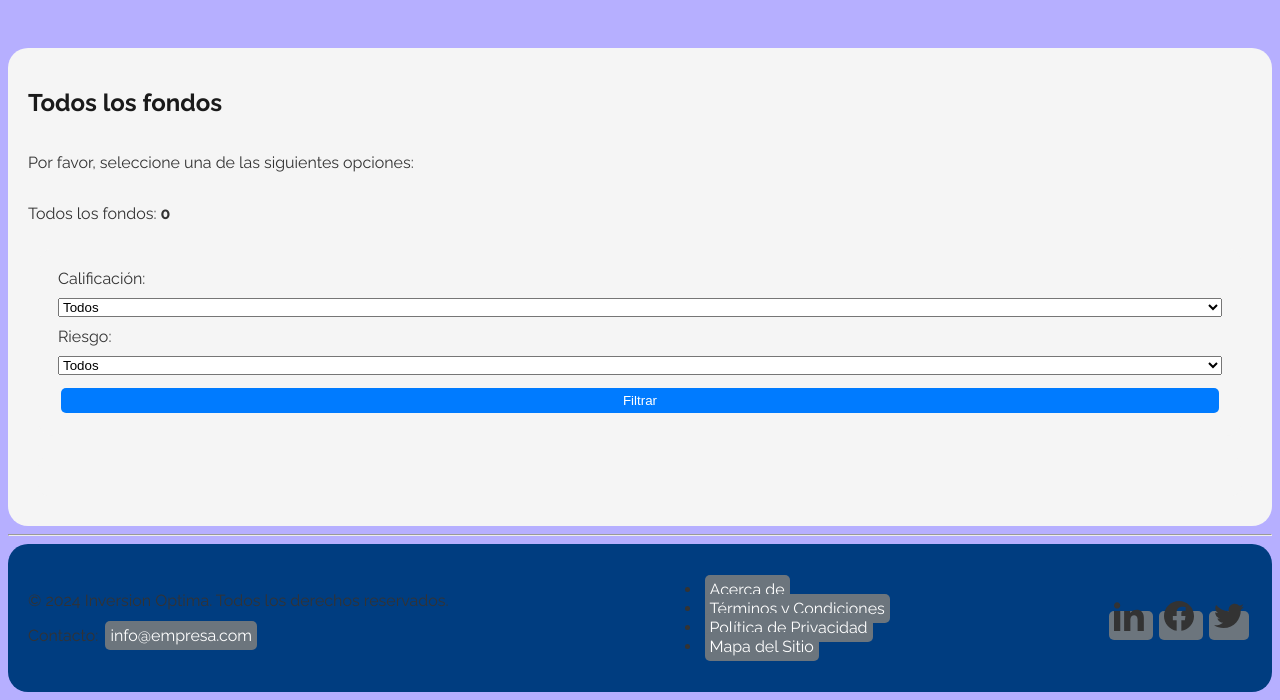
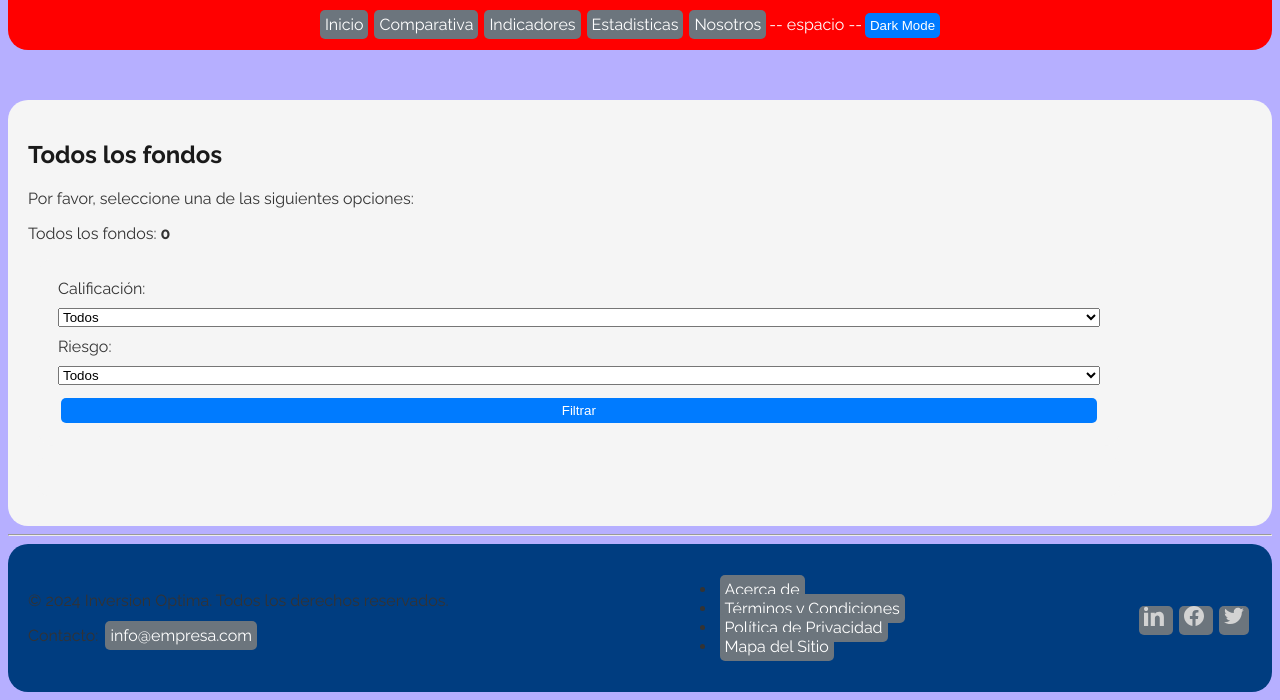
Before and after one commit to Darkcom-Dev/inversion_optima, a Django app: page / in a window 1280 px wide. Shown: the part 252-952 px from the top of the page. Run offline with Django 4.2, Linux system fonts and the light colour scheme; data that the repository does not hold is empty.

Commit message:
Mejorando el CSS y la responsividad de la página

```diff
--- /dev/null
+++ b/fic_benchmark/static/fic_benchmark/scroll_to_top.js
@@ -0,0 +1,19 @@
+// Get the button:
+let mybutton = document.getElementById("myBtn");
+
+// When the user scrolls down 20px from the top of the document, show the button
+window.onscroll = function() {scrollFunction()};
+
+function scrollFunction() {
+  if (document.body.scrollTop > 20 || document.documentElement.scrollTop > 20) {
+    mybutton.style.display = "block";
+  } else {
+    mybutton.style.display = "none";
+  }
+}
+
+// When the user clicks on the button, scroll to the top of the document
+function topFunction() {
+  document.body.scrollTop = 0; // For Safari
+  document.documentElement.scrollTop = 0; // For Chrome, Firefox, IE and Opera
+}
--- a/fic_benchmark/static/fic_benchmark/style.css
+++ b/fic_benchmark/static/fic_benchmark/style.css
@@ -103,16 +95,7 @@
     color: var(--primary-button-text);
 }
 
-nav{
-    display: flex;
-    flex-direction: row;
-    justify-content: space-between;
-    flex-wrap: wrap;
-    align-items: center;
-    border-radius: 5px;
-    padding: 5px;
-    color: var(--primary-button-text);
-}
+
 
 input{
     border-radius: 5px;
@@ -201,11 +184,58 @@
 
 header{
     padding: 20px;
-    border-radius: 20px;
+    border-top-right-radius: 20px;
+    border-top-left-radius: 20px;
     background-color: #003D80;
+    background-image: url('investors4.png');
+    background-repeat: no-repeat;
+    background-position: center;
+    background-size: cover;
+    color: var(--primary-button-text);
+    display:block;
+    flex-direction: row;
+    justify-content: space-between;
+    gap: 10px;
+    align-items:baseline;
+}
+
+.header-menu{
+
     display: flex;
+    flex-direction: row;
     justify-content: space-between;
+    align-items: baseline;
+    background-color: red;
+    border-radius: 5px;
+    padding: 5px;
+    color: var(--primary-button-text);
+}
+
+.header-top{
+    display: flex;
+    flex-direction: column;
+    justify-content: space-between;
+    align-items: baseline;
+    gap: 10px;}
+
+nav{
+    display: flex;
+    flex-direction: row;
+    justify-content: center;
+    flex-wrap: wrap;
+    position: sticky;
+    top: 0;
+
     align-items:baseline;
+    border-bottom-right-radius: 20px;
+    border-bottom-left-radius: 20px;
+    padding-right: 40px;
+    padding-left: 20px;
+    background-color: red;
+    color: var(--primary-button-text);
+}
+.split{
+    float: right;
 }
 
 footer{
--- /dev/null
+++ b/fic_benchmark/static/fic_benchmark/tabs.js
@@ -0,0 +1,10 @@
+function openTab(tabName) {
+    // Ocultar todos los contenidos de las pestañas
+    var tabContents = document.getElementsByClassName("tab-content");
+    for (var i = 0; i < tabContents.length; i++) {
+      tabContents[i].style.display = "none";
+    }
+
+    // Mostrar el contenido de la pestaña seleccionada
+    document.getElementById(tabName).style.display = "block";
+  }
--- a/fic_benchmark/templates/fic_benchmark/base.html
+++ b/fic_benchmark/templates/fic_benchmark/base.html
@@ -10,54 +10,49 @@
     <link rel="stylesheet" href="{% static 'css/style.css' %}">
     <link rel="stylesheet" href="https://fonts.googleapis.com/css2?family=Raleway:wght@400;700&display=swap">
     <link href="https://fonts.googleapis.com/css2?family=Inconsolata:wght@400;700&display=swap" rel="stylesheet">
-    <script>
-      function openTab(tabName) {
-        // Ocultar todos los contenidos de las pestañas
-        var tabContents = document.getElementsByClassName("tab-content");
-        for (var i = 0; i < tabContents.length; i++) {
-          tabContents[i].style.display = "none";
-        }
+    <script src="{% static 'fic_benchmark/tabs.js' %}"></script>
 
-        // Mostrar el contenido de la pestaña seleccionada
-        document.getElementById(tabName).style.display = "block";
-      }
-    </script>
 </head>
 <body>
   <header>
-    <div class="logo" style="border-radius: 20px; border-color: antiquewhite;">
-      <img src="{% static 'fic_benchmark/logo.svg' %}" alt="logo" width="128px">
-      <h1>Inversión <br>Óptima</h1>
+    <div class="header-top">
+      <div class="logo" style="border-radius: 20px; border-color: antiquewhite;">
+        <img src="{% static 'fic_benchmark/logo.svg' %}" alt="logo" width="128px">
+        <h1>Inversión <br>Óptima</h1>
+      </div>
+
+      <div class="header-menu">
+        <div class="search">
+          <input type="text" placeholder="Buscar...">
+          <button>
+            <img src="{% static 'fic_benchmark/lupa.svg' %}" alt="lupa" width="16px">
+          </button>
+        </div>
+        <div class="user-options">
+          <a href="#login">Iniciar Sesión</a>
+          <a href="#register">Registrarse</a>
+        </div>
+      </div>
     </div>
+    </header>
     <nav>
       <a href="{% url 'fic_benchmark:index' %}">Inicio</a>
       <a href="{% url 'fic_benchmark:statistics' %}">Comparativa</a>
       <a href="{% url 'fic_benchmark:indicators' %}">Indicadores</a>
       <a href="{% url 'fic_benchmark:fund_statistics' %}">Estadisticas</a>
+      <a href="{% url 'fic_benchmark:fund_statistics' %}">Nosotros</a>
+      <p> -- espacio -- </p>
+      <button id="dark-mode-toggle" class="split">Dark Mode</button>
     </nav>
-    <div class="header-menu">
-      <div class="search">
-        <input type="text" placeholder="Buscar...">
-        <button>
-          <svg class="icon" xmlns="http://www.w3.org/2000/svg" viewBox="0 0 24 24">
-            <path d="M23.384 21.619l-6.528-6.527c1.206-1.5 1.916-3.401 1.916-5.48 0-4.899-3.981-8.88-8.88-8.88s-8.88 3.981-8.88 8.88 3.981 8.88 8.88 8.88c2.078 0 3.98-.71 5.48-1.916l6.527 6.528c.195.195.451.293.707.293s.512-.098.707-.293c.391-.391.391-1.023 0-1.414zm-19.384-13.527c0-3.817 3.063-6.88 6.88-6.88s6.88 3.063 6.88 6.88-3.063 6.88-6.88 6.88-6.88-3.063-6.88-6.88z"/>
-          </svg>
-        </button>
-      </div>
-      <div class="user-options">
-        <a href="#login">Iniciar Sesión</a>
-        <a href="#register">Registrarse</a>
-        <button id="dark-mode-toggle">Dark Mode</button>
-      </div>
-    </div>
-
-    </header>
     <script src="{% static 'fic_benchmark/theme_toggle.js' %}"></script>
     <script src="{% static 'fic_benchmark/draw_charts.js' %}"></script>
     <div id="container">
+      <div id="content" style="width:90%">
         {% block container %}
         <!-- Contenido por defecto que puede ser sobrescrito -->
         {% endblock %}
+      </div>
+      <button onclick="topFunction()" id="myBtn" title="Go to top">Top</button>
         {% block extra_js %}{% endblock %}
     </div>
     <hr>
@@ -76,21 +71,16 @@
         </div>
         <div class="footer-social">
           <a href="https://www.linkedin.com" target="_blank">
-            <svg class="icon" xmlns="http://www.w3.org/2000/svg" viewBox="0 0 24 24">
-                <path d="M4.983 3.5c0 1.381-1.107 2.5-2.475 2.5-1.368 0-2.475-1.119-2.475-2.5 0-1.382 1.107-2.5 2.475-2.5 1.368 0 2.475 1.118 2.475 2.5zm.017 4.5h-4.998v16h5v-16zm7.981 0h-4.875v16h5v-9.25c0-4.344 5.778-4.695 5.778 0v9.25h4.988v-10.66c0-7.828-8.43-7.553-10.891-3.7v-2.34h-.001z"/>
-            </svg>
+            <img src="{% static 'fic_benchmark/linkedin.svg' %}" alt="linkedin-logo" width="20px" style="align-items: center;">
           </a>
           <a href="https://www.facebook.com" target="_blank">
-            <svg class="icon" xmlns="http://www.w3.org/2000/svg" viewBox="0 0 24 24">
-              <path d="M24 12c0-6.627-5.373-12-12-12s-12 5.373-12 12c0 5.991 4.388 10.954 10.125 11.854v-8.385h-3.047v-3.469h3.047v-2.635c0-3.02 1.791-4.688 4.533-4.688 1.312 0 2.686.235 2.686.235v2.953h-1.512c-1.491 0-1.953.926-1.953 1.876v2.259h3.328l-.532 3.469h-2.796v8.385c5.737-.9 10.125-5.863 10.125-11.854z"/>
-            </svg>
+            <img src=" {% static 'fic_benchmark/facebook.svg' %}" alt="facebook-logo" width="20px" style="align-items: center;">
           </a>
           <a href="https://www.twitter.com" target="_blank">
-            <svg class="icon" xmlns="http://www.w3.org/2000/svg" viewBox="0 0 24 24">
-              <path d="M24 4.557c-.883.392-1.832.656-2.828.775 1.017-.611 1.798-1.577 2.165-2.724-.951.566-2.005.978-3.127 1.199-.896-.959-2.173-1.559-3.591-1.559-2.717 0-4.917 2.2-4.917 4.917 0 .386.044.762.127 1.124-4.083-.205-7.702-2.16-10.125-5.134-.423.725-.666 1.561-.666 2.456 0 1.694.861 3.188 2.173 4.065-.799-.025-1.554-.245-2.213-.611v.061c0 2.364 1.68 4.337 3.911 4.781-.409.111-.84.171-1.285.171-.314 0-.621-.031-.92-.089.622 1.941 2.422 3.355 4.558 3.396-1.67 1.309-3.778 2.089-6.066 2.089-.394 0-.779-.023-1.161-.068 2.162 1.384 4.731 2.191 7.486 2.191 8.982 0 13.89-7.438 13.89-13.89 0-.211-.005-.423-.015-.633.953-.688 1.779-1.547 2.438-2.525z"/>
-          </svg>
+            <img src="{% static 'fic_benchmark/twitter.svg' %}" alt="twitter-logo" width="20px" style="align-items: center;">
           </a>
         </div>
       </footer>
+      <script src="{% static 'fic_benchmark/scroll_to_top.js' %}"></script>
 </body>
 </html>
```
Also changed, not shown: other parts of fic_benchmark/static/fic_benchmark/style.css (+22 -10 lines), fic_benchmark/static/fic_benchmark/facebook.svg, fic_benchmark/static/fic_benchmark/linkedin.svg, fic_benchmark/static/fic_benchmark/logo.svg, fic_benchmark/static/fic_benchmark/lupa.svg (added), fic_benchmark/static/fic_benchmark/twitter.svg, 1 other file.
